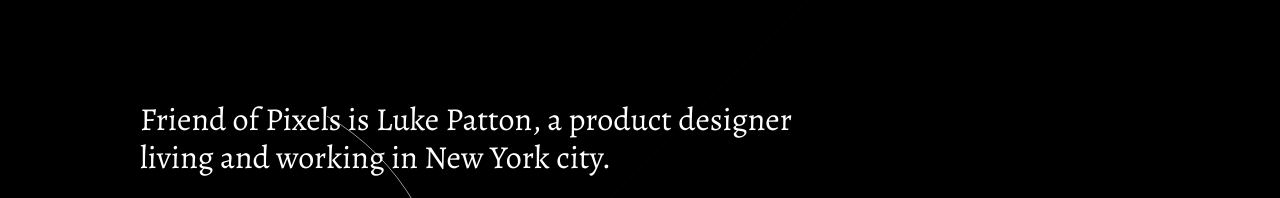
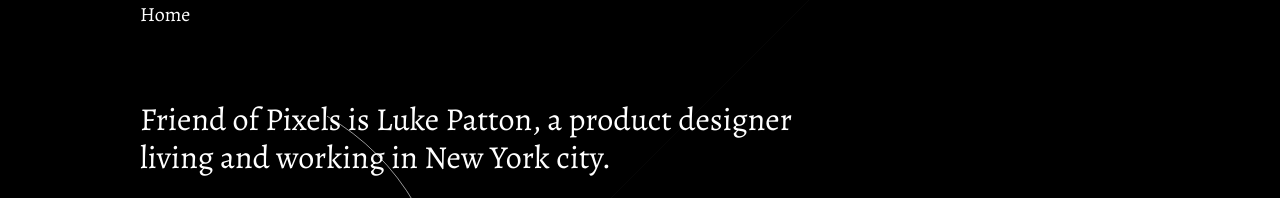
Before and after one commit to lkpttn/fopx, a Jekyll site: the page built from index.md, in a window 1280 px wide. Shown: the top 198 px of the page. Built offline with Jekyll 4.4.1, drawn with Linux system fonts in a browser that asks for light colours.

Commit message:
Started navigation include

```diff
--- /dev/null
+++ b/_includes/navigation.html
@@ -0,0 +1 @@
+<div class="container"><a href="http://localhost:4000">Home</a></div>
--- a/_layouts/home.html
+++ b/_layouts/home.html
@@ -13,39 +13,14 @@
 
   <body>
     <div class="header">
-      <canvas class="header-canvas"> <p>Help!</p> </canvas>
+      <canvas class="header-canvas"> <p>Help!</p> </canvas> {% include
+      navigation.html %}
     </div>
     <div class="container">
       <div class="section">
         <h1>{{ page.headline }}</h1>
         {{ content }}
       </div>
-
-      <!--
-        <div class="list">
-          <span class="list-title">Projects</span>
-          <ul>
-            <ul>
-                {% for project in site.projects %}
-                <li>
-                  <a href="{{ project.url }}"></a>{{ project.title }}</a>
-                </li>
-                {% endfor %}
-            </ul>
-          </ul>
-        </div>
-
-        <div class="list">
-          <span class="list-title">Writing</span>
-          <ul>
-            {% for post in site.posts %}
-            <li>
-              <a href="{{ post.url }}">{{ post.title }}</a>
-            </li>
-            {% endfor %}
-          </ul>
-        </div>
-      -->
 
       <div class="list">
         <span class="list-title">Recently updated</span>
--- a/_layouts/post.html
+++ b/_layouts/post.html
@@ -13,6 +13,7 @@
 
   <body>
     <div class="container">
+      {% include navigation.html %}
       <div class="section">
         <h1>{{ page.headline }}</h1>
         {{ content }}
```
